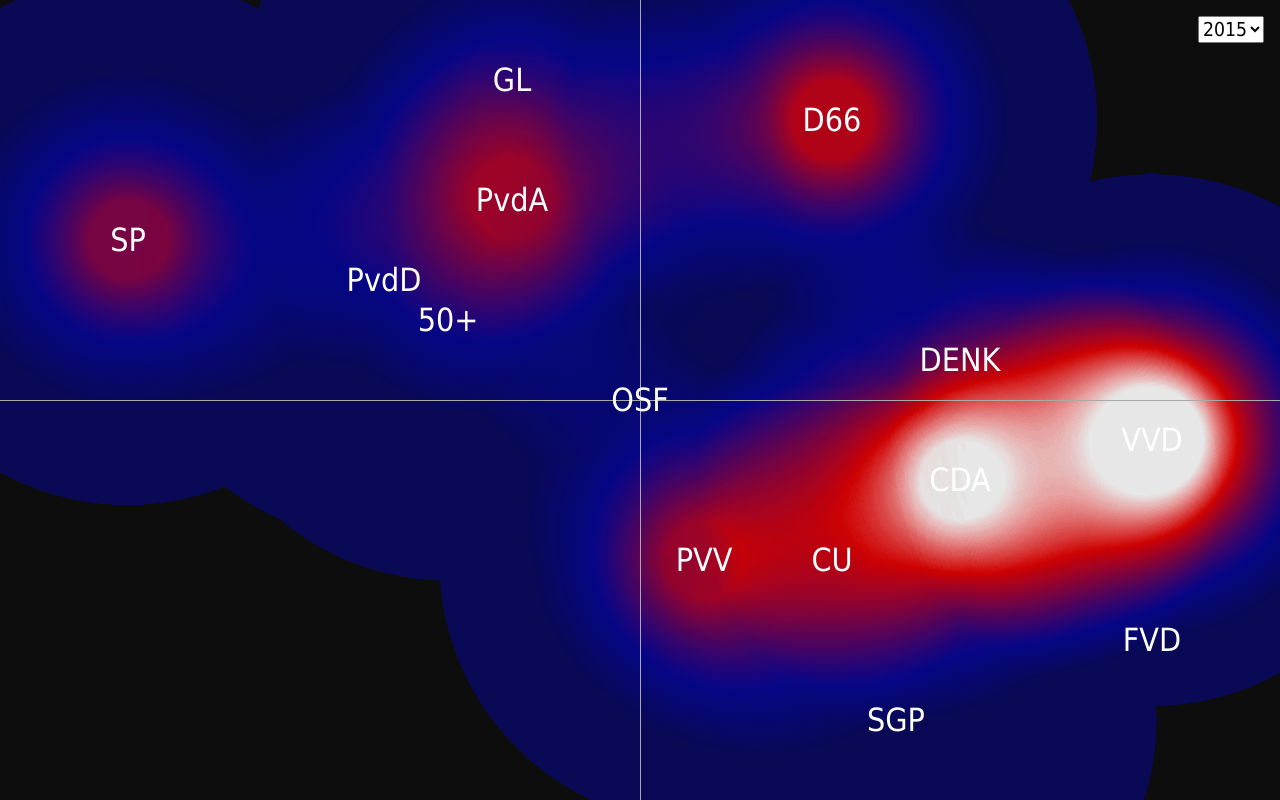
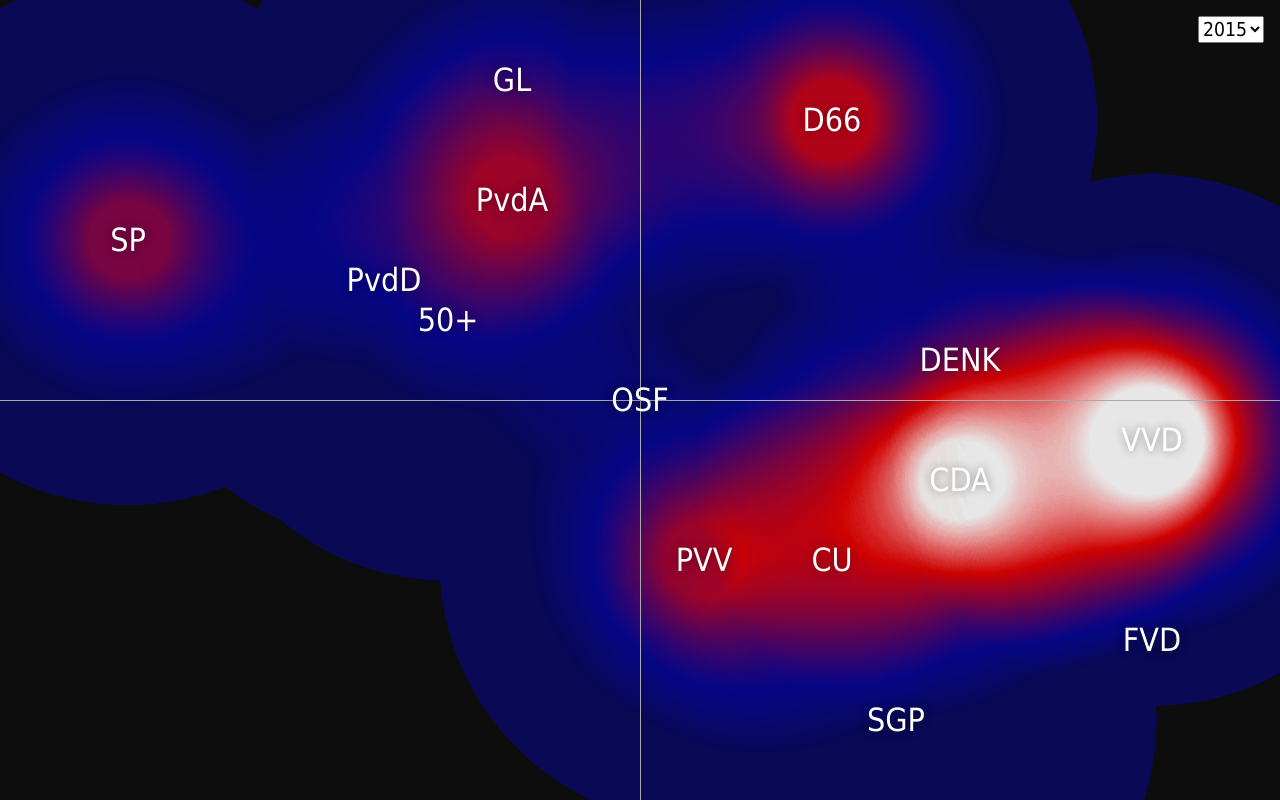
Before and after one commit to Timendus/politicsmap, a plain HTML site: page index.html in a window 1280 px wide. Drawn offline with Linux system fonts and the light colour scheme.

Commit message:
Because we can

```diff
--- a/style.css
+++ b/style.css
@@ -54,6 +54,7 @@
   color: white;
   font: 2em Tahoma;
   cursor: default;
+  text-shadow: 0px 0px 10px rgba(0,0,0,0.4);
 }
 
 #controls {
```
